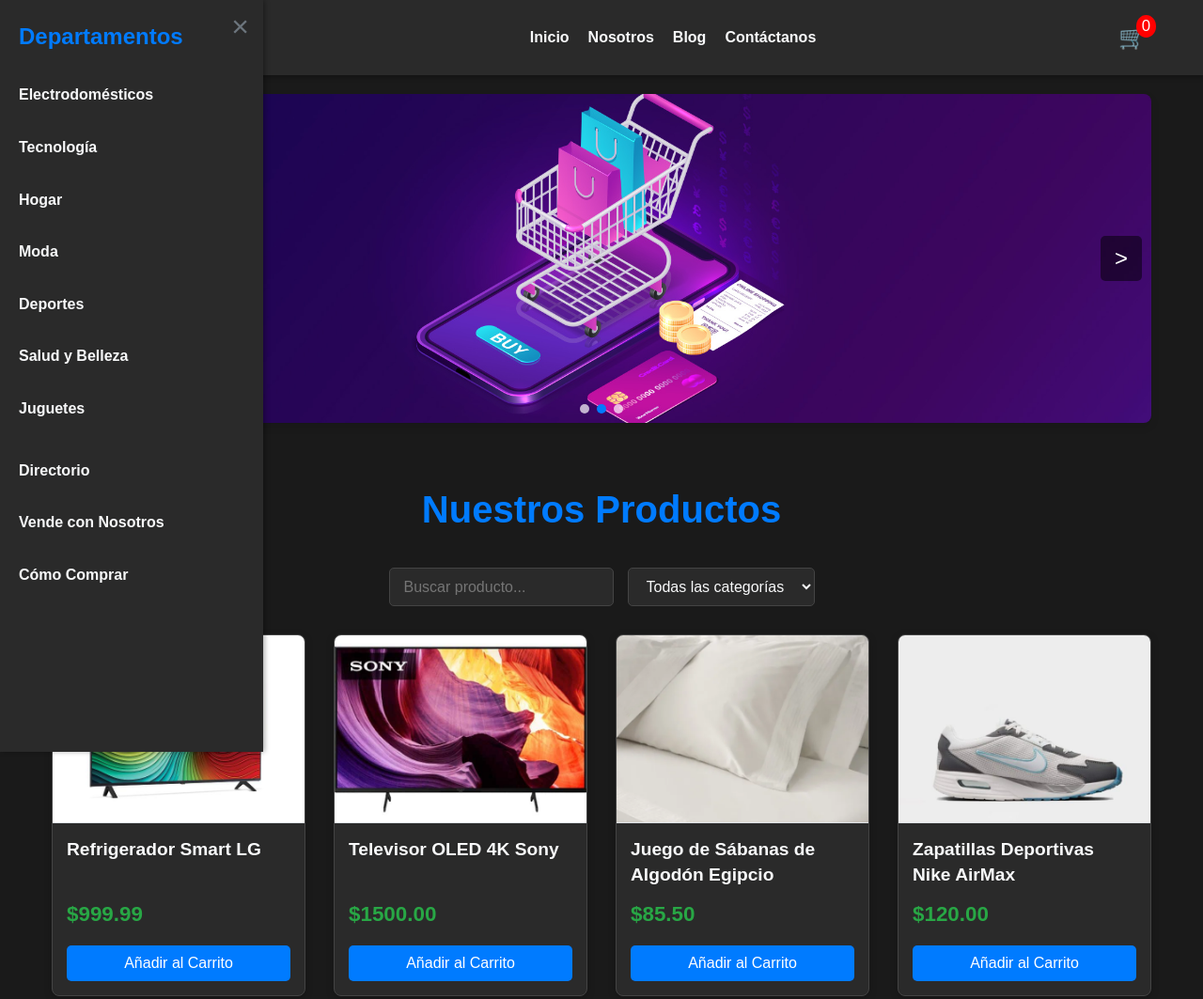
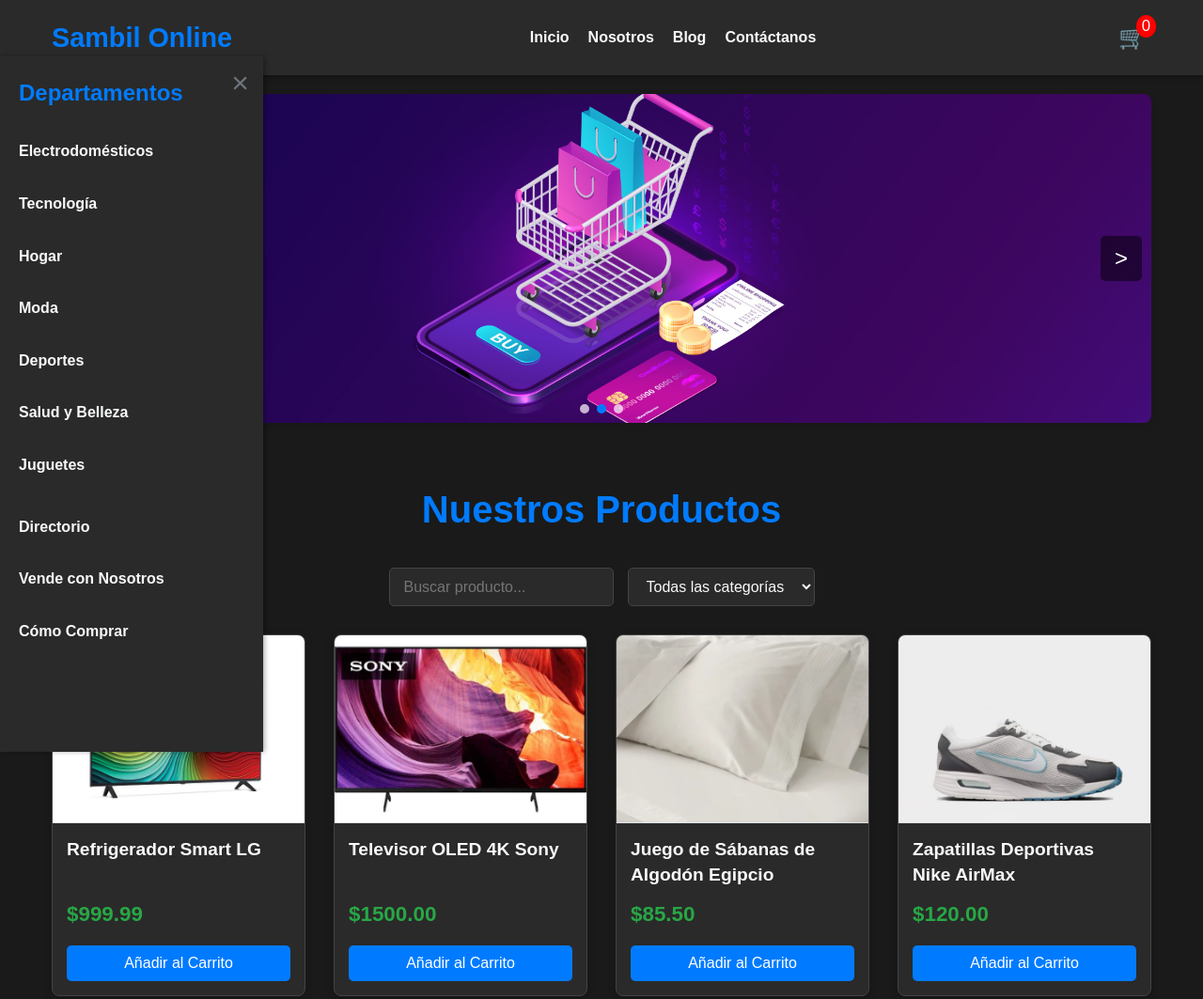
Before and after one commit to Edwing22-eng/proyecto-web-tienda, a plain HTML site: page index.html in a window 1280 px wide. Shown: the top 1063 px of the page at 94% size. Drawn offline with Linux system fonts and the light colour scheme.

Commit message:
Update style.css
ajuste del top: var y el height para lograr un encaje entre la barra sidebar y el top de navegacion

```diff
--- a/css/style.css
+++ b/css/style.css
@@ -124,10 +124,10 @@ ul {
 /* Sidebar Menu */
 .sidebar-menu {
     position: fixed;
-    top: 0;
+    top: var(--header-height);
     left: -var(--sidebar-width); /* Oculto por defecto */
     width: var(--sidebar-width);
-    height: 100%;
+    height: calc(100% - var(--header-height));
     background-color: var(--dark-card-bg); /* Fondo oscuro para el menú lateral */
     box-shadow: 2px 0 5px rgba(0,0,0,0.3);
     padding: 20px;
```
